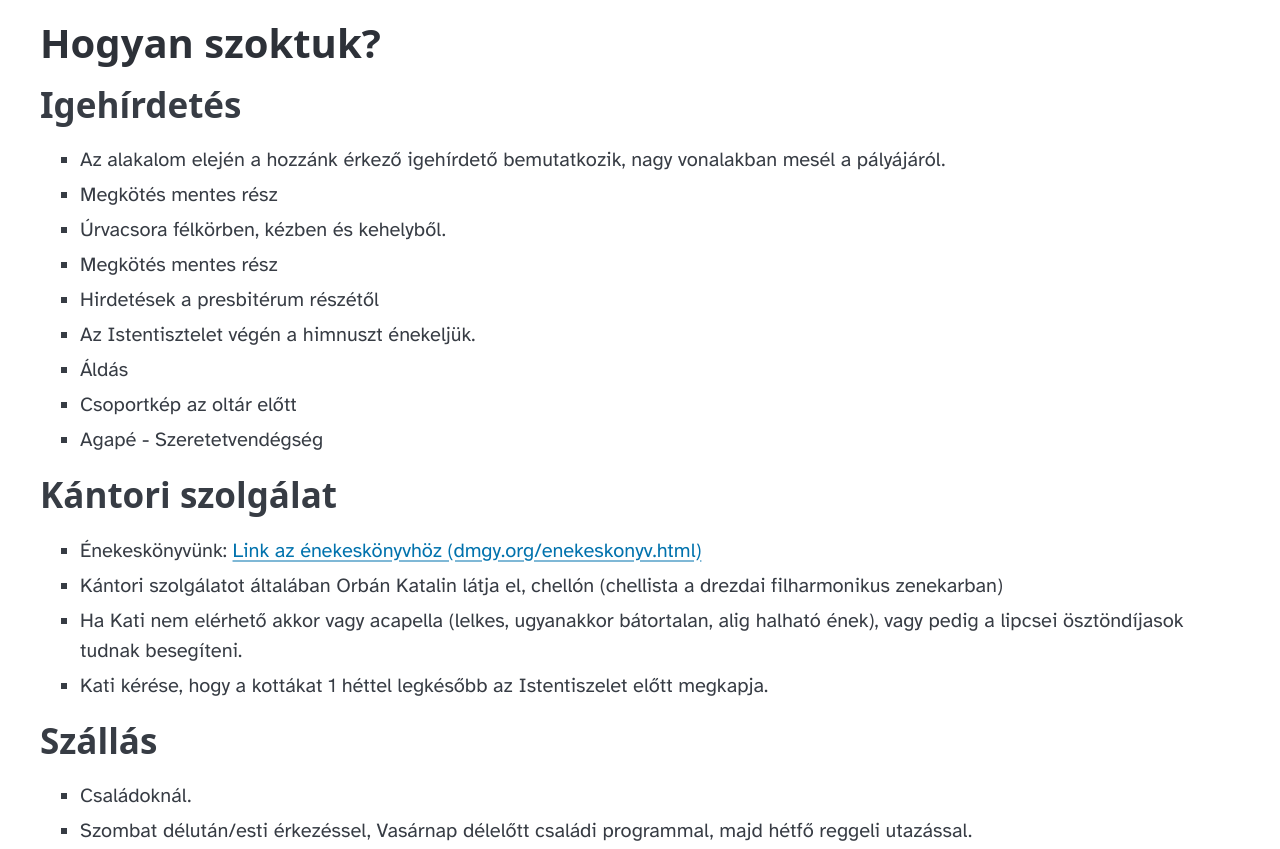
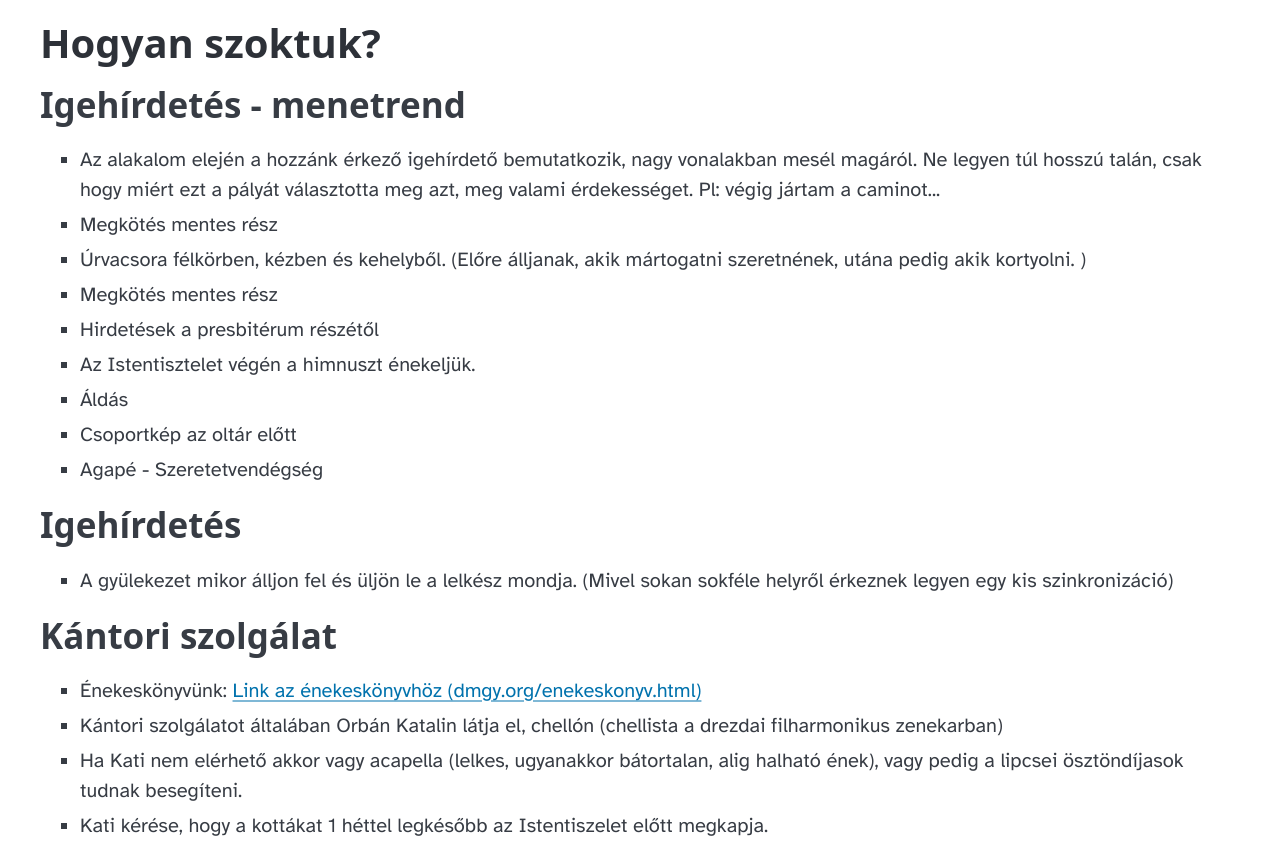
Before and after one commit to GeriHonti/dmgy-honlap, a plain HTML site: page hogyanszoktuk.html in a window 1280 px wide. Shown: the top 849 px of the page. Drawn offline with nearby package versions, Linux system fonts and the light colour scheme.

Commit message:
Hogyan szoktuk update

```diff
--- a/hogyanszoktuk.html
+++ b/hogyanszoktuk.html
@@ -50,18 +50,27 @@
     <main class="container">
 
       <h1>Hogyan szoktuk?</h1>
+
       <div>
-        <h2>Igehírdetés</h2>
+        <h2>Igehírdetés - menetrend</h2>
         <ul>
-          <li>Az alakalom elején a hozzánk érkező igehírdető bemutatkozik, nagy vonalakban mesél a pályájáról. </li>
+          <li>Az alakalom elején a hozzánk érkező igehírdető bemutatkozik, nagy vonalakban mesél magáról. Ne legyen túl hosszú talán, csak hogy miért ezt a pályát választotta meg azt, meg valami érdekességet. Pl: végig jártam a caminot... </li>
           <li>Megkötés mentes rész</li>
-          <li>Úrvacsora félkörben, kézben és kehelyből.</li>
+          <li>Úrvacsora félkörben, kézben és kehelyből. (Előre álljanak, akik mártogatni szeretnének, utána pedig akik kortyolni. )</li>
           <li>Megkötés mentes rész</li>
           <li>Hirdetések a presbitérum részétől</li>
           <li>Az Istentisztelet végén a himnuszt énekeljük. </li>
           <li>Áldás</li>
           <li>Csoportkép az oltár előtt</li>
           <li>Agapé - Szeretetvendégség</li>
+        </ul>
+      </div>
+
+      <div>
+        <h2>Igehírdetés</h2>
+        <ul>
+          <li>A gyülekezet mikor álljon fel és üljön le a lelkész mondja. (Mivel sokan sokféle helyről érkeznek legyen egy kis szinkronizáció)</li>
+
         </ul>
       </div>
 
```
